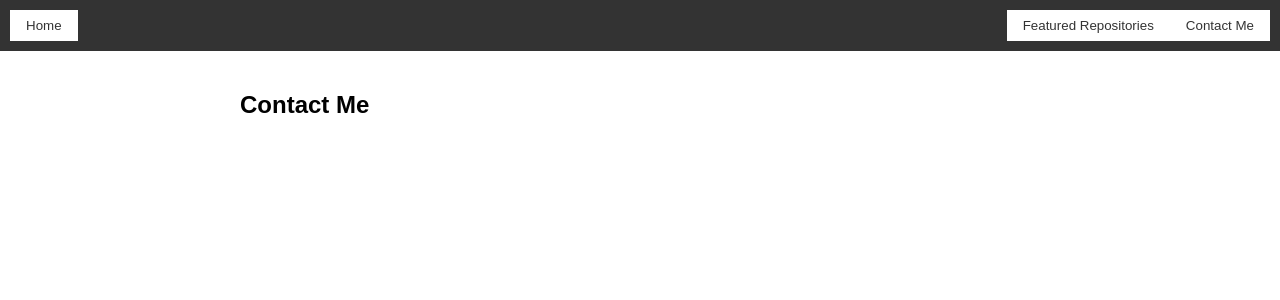
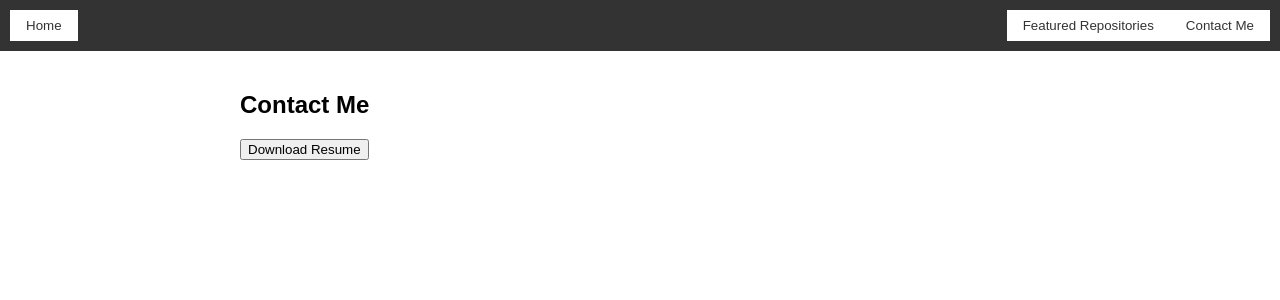
Before and after one commit to Daniel-Legan/daniel-legan-portfolio, a React (Create React App) app in the folder portfolio/: page /contact in a window 1280 px wide. Shown: the top 300 px of the page. Built offline with nearby package versions, Linux system fonts and the light colour scheme.

Commit message:
add download resume button

```diff
--- a/portfolio/src/components/ContactForm.js
+++ b/portfolio/src/components/ContactForm.js
@@ -1,9 +1,14 @@
 import React from 'react';
 
 const ContactForm = () => {
+    const resumeUrl = process.env.PUBLIC_URL + '/resume/Legan Daniel Resume.pdf';
+
     return (
         <div className="contact-form">
             <h2>Contact Me</h2>
+            <a href={resumeUrl} download="Legan_Daniel_Resume.pdf">
+                <button>Download Resume</button>
+            </a>
         </div>
     );
 };
```
Also changed, not shown: 1 other file (tests, documents, lock files or other folders).
